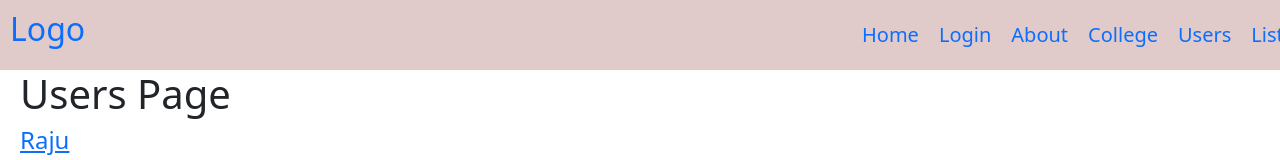
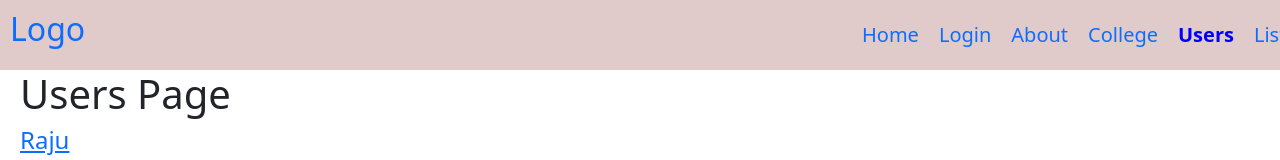
Before and after one commit to raju15022004/React_coder, a React (Vite) app in the folder react_coder/: page /users in a window 1280 px wide. Shown: the top 160 px of the page. Built offline with nearby package versions, Linux system fonts and the light colour scheme.

Commit message:
NavBar.jsx

```diff
--- a/react_coder/package.json
+++ b/react_coder/package.json
@@ -10,13 +10,15 @@
     "preview": "vite preview"
   },
   "dependencies": {
+    "@tailwindcss/vite": "^4.3.3",
     "bootstrap": "^5.3.8",
     "react": "^19.2.8",
     "react-bootstrap": "^2.10.10",
     "react-dom": "^19.2.8",
     "react-router": "^7.18.3",
     "react-router-dom": "^7.18.4",
-    "styled-components": "^6.5.3"
+    "styled-components": "^6.5.3",
+    "tailwindcss": "^4.3.3"
   },
   "devDependencies": {
     "@types/react": "^19.2.17",
--- a/react_coder/src/NavBar.jsx
+++ b/react_coder/src/NavBar.jsx
@@ -1,4 +1,4 @@
-import { Link, Outlet } from "react-router-dom";
+import { NavLink, Outlet } from "react-router-dom";
 import "./header.css";
 
 function NavBar() {
@@ -6,47 +6,47 @@ function NavBar() {
     <>
       <div className="header">
         <div>
-          <Link className="link" to="/">
+          <NavLink className="link" to="/">
             <h2>Logo</h2>
-          </Link>
+          </NavLink>
         </div>
 
         <div>
           <ul>
             <li>
-              <Link className="link" to="/">
+              <NavLink className="link" to="/">
                 Home
-              </Link>
+              </NavLink>
             </li>
 
             <li>
-              <Link className="link" to="/login">
+              <NavLink className="link" to="/login">
                 Login
-              </Link>
+              </NavLink>
             </li>
 
             <li>
-              <Link className="link" to="/about">
+              <NavLink className="link" to="/about">
                 About
-              </Link>
+              </NavLink>
             </li>
 
             <li>
-              <Link className="link" to="/college">
+              <NavLink className="link" to="/college">
                 College
-              </Link>
+              </NavLink>
             </li>
 
             <li>
-              <Link className="link" to="/users">
+              <NavLink className="link" to="/users">
                 Users
-              </Link>
+              </NavLink>
             </li>
 
             <li>
-              <Link className="link" to="/users/list">
+              <NavLink className="link" to="/users/list">
                 List
-              </Link>
+              </NavLink>
             </li>
           </ul>
         </div>
--- a/react_coder/src/header.css
+++ b/react_coder/src/header.css
@@ -33,3 +33,8 @@ body{
   font-size: 20px;
   margin: 10px;
 }
+
+.active{
+  font-weight: 800;
+  color: blue;
+}
```
Also changed, not shown: 1 other file (tests, documents, lock files or other folders).
